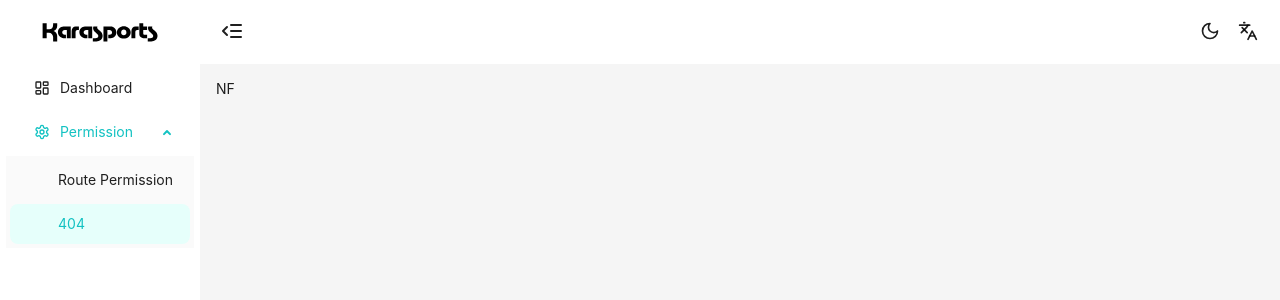
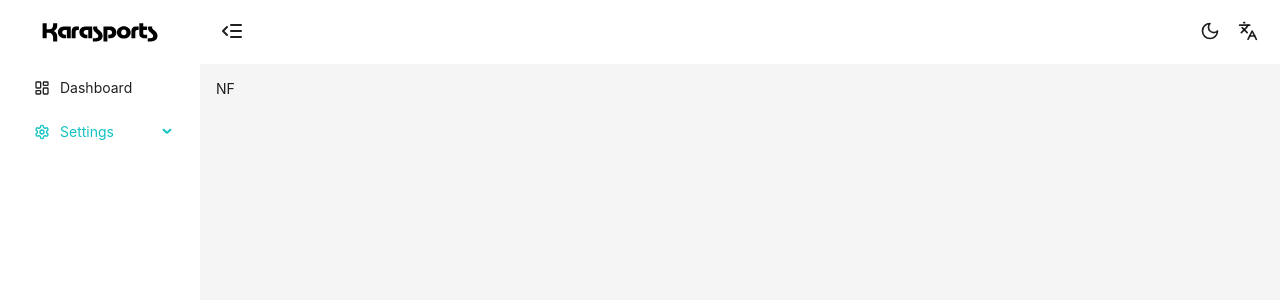
Before and after one commit to ngoctienle/krs, a React (Vite) app in the folder apps/admin/: page /dashboard/permission/404 in a window 1280 px wide. Before the commit this address had no page. Shown: the top 300 px of the page. Built offline with nearby package versions, Linux system fonts and the light colour scheme.

Commit message:
feat(admin): create setting route

```diff
--- a/apps/admin/src/common/config/settings/app-routes.ts
+++ b/apps/admin/src/common/config/settings/app-routes.ts
@@ -3,7 +3,8 @@ const BASE_URL = '/dashboard'
 const appRoutes = Object.freeze({
   root: BASE_URL,
   login: `${BASE_URL}/auth/login`,
-  ariticle: `${BASE_URL}/article`
+  settings: `${BASE_URL}/settings`,
+  systemSetting: `${BASE_URL}/settings/system`
 })
 
 export default appRoutes
--- a/apps/admin/src/common/config/settings/app-setting.ts
+++ b/apps/admin/src/common/config/settings/app-setting.ts
@@ -1,4 +1,5 @@
 import { MenuList } from 'src/common/interface/common'
+import appRoutes from './app-routes'
 
 const appSetting = Object.freeze({
   roles: {},
@@ -8,18 +9,18 @@ const appSetting = Object.freeze({
       key: 'dashboard',
       label: 'global.menu.dashboard',
       icon: 'LayoutDashboard',
-      path: '/dashboard'
+      path: appRoutes.root
     },
     {
-      key: 'permission',
-      label: 'global.menu.permission',
+      key: 'settings',
+      label: 'global.menu.settings',
       icon: 'Setting',
-      path: '/dashboard/permission',
+      path: appRoutes.settings,
       children: [
         {
           key: 'routePermission',
-          label: 'global.menu.routePermission',
-          path: '/dashboard/permission/route'
+          label: 'global.menu.setting_system',
+          path: appRoutes.systemSetting
         },
         {
           key: 'notFound',
--- a/apps/admin/src/components/routes/index.tsx
+++ b/apps/admin/src/components/routes/index.tsx
@@ -1,10 +1,14 @@
 /* eslint-disable no-constant-condition */
-import { type FC, Suspense } from 'react'
+import { type FC, Suspense, lazy } from 'react'
 import { type RouteObject, useRoutes, Navigate, Outlet } from 'react-router-dom'
 
 import { appRoutes } from 'src/common/config/settings'
 import { DashboardLayout, AuthLayout } from 'src/components/layouts'
 import WrapperRouteComponent from './config'
+
+const SystemPage = lazy(
+  () => import(/* webpackChunkName: "SystemPage"*/ 'src/views/settings/system')
+)
 
 function ProtectedRoute() {
   return true ? (
@@ -57,6 +61,15 @@ const routeList: RouteObject[] = [
         )
       },
       {
+        path: appRoutes.systemSetting,
+        element: (
+          <WrapperRouteComponent
+            element={<SystemPage />}
+            titleId='documents.title.setting_system'
+          />
+        )
+      },
+      {
         path: '*',
         element: <WrapperRouteComponent element={<>NF</>} titleId='title.404' />
       }
--- a/apps/admin/src/locales/en-US/documents/index.ts
+++ b/apps/admin/src/locales/en-US/documents/index.ts
@@ -1,3 +1,4 @@
 export const enUS_Documents = {
-  'documents.title.home': 'Dashboard'
+  'documents.title.home': 'Dashboard',
+  'documents.title.setting_system': 'System Setting'
 }
--- a/apps/admin/src/locales/en-US/global/index.ts
+++ b/apps/admin/src/locales/en-US/global/index.ts
@@ -4,8 +4,8 @@ export const enUS_Global = {
   'global.tips.theme.lightTooltip': 'Switch to light theme',
   'global.language.en': 'English',
   'global.language.vi': 'Vietnamese',
-  'global.menu.permission': 'Permission',
-  'global.menu.routePermission': 'Route Permission',
+  'global.menu.settings': 'Settings',
+  'global.menu.setting_system': 'System Setting',
   'global.menu.notFound': '404',
   'global.menu.dashboard': 'Dashboard'
 }
--- a/apps/admin/src/locales/vi-VN/documents/index.ts
+++ b/apps/admin/src/locales/vi-VN/documents/index.ts
@@ -1,3 +1,4 @@
 export const viVN_Documents = {
-  'documents.title.home': 'Bảng điều khiển'
+  'documents.title.home': 'Bảng điều khiển',
+  'documents.title.setting_system': 'Cài đặt hệ thống'
 }
--- a/apps/admin/src/locales/vi-VN/global/index.ts
+++ b/apps/admin/src/locales/vi-VN/global/index.ts
@@ -4,8 +4,8 @@ export const viVN_Global = {
   'global.tips.theme.lightTooltip': 'Chế độ sáng',
   'global.language.en': 'Tiếng Anh',
   'global.language.vi': 'Việt Nam',
-  'global.menu.permission': 'Permission',
-  'global.menu.routePermission': 'Route Permission',
+  'global.menu.settings': 'Thiết lập',
+  'global.menu.setting_system': 'Cài đặt hệ thống',
   'global.menu.notFound': '404',
   'global.menu.dashboard': 'Bảng điều khiển'
 }
--- /dev/null
+++ b/apps/admin/src/views/settings/system/index.tsx
@@ -0,0 +1,7 @@
+interface ISystemPageProps {}
+
+const SystemPage: React.FC<ISystemPageProps> = () => {
+  return <div>SystemPage</div>
+}
+
+export default SystemPage
```
